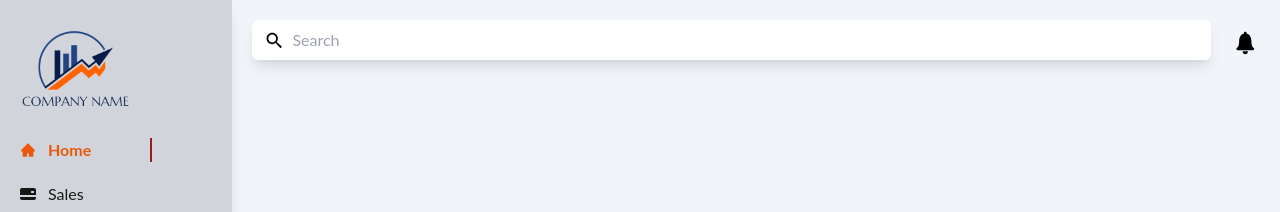
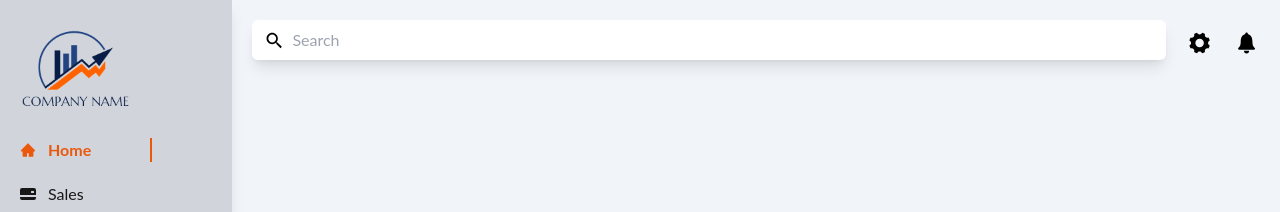
Before and after one commit to mwasikz/accounting-app, a React (Create React App) app: page / in a window 1280 px wide. Shown: the top 212 px of the page. Built offline with nearby package versions, Linux system fonts and the light colour scheme.

Commit message:
icon added

```diff
--- a/src/components/Navbar.jsx
+++ b/src/components/Navbar.jsx
@@ -1,6 +1,7 @@
 import React from "react";
 import { Link, Navigate, useNavigate } from "react-router-dom";
 import { IoMdSearch, IoIosNotifications } from 'react-icons/io';
+import { IoIosSettings } from 'react-icons/io';
 
 const Navbar = ({ searchTerm, setSearchTerm }) => {
     const navigate = useNavigate();
@@ -19,6 +20,7 @@ const Navbar = ({ searchTerm, setSearchTerm }) => {
                 />
 
             </div>
+            <IoIosSettings fontSize={30} className='mt-2 cursor-pointer'  />
             <IoIosNotifications fontSize={30} className='mt-2 cursor-pointer' />
         </div>
     )
--- a/src/components/Sidebar.jsx
+++ b/src/components/Sidebar.jsx
@@ -7,7 +7,7 @@ import { BsCreditCard2BackFill, BsFillCartFill, BsBank2, BsFileBarGraphFill } fr
 import logo from '../assets/logo.png';
 
 const isNotActiveStyle = 'flex items-center px-5 gap-3 text-neutral-900 hover:text-black transition-all duration-200 ease-in-out capitalize';
-const isActiveStyle = 'flex items-center px-5 gap-3 font-bold border-r-2 border-red-800 transition-all duration-200 ease-in-out capitalize text-orange-600';
+const isActiveStyle = 'flex items-center px-5 gap-3 font-bold border-r-2 border-orange-600 transition-all duration-200 ease-in-out capitalize text-orange-600';
 
 
 const Sidebar = ({ closeToggle }) => {
```
